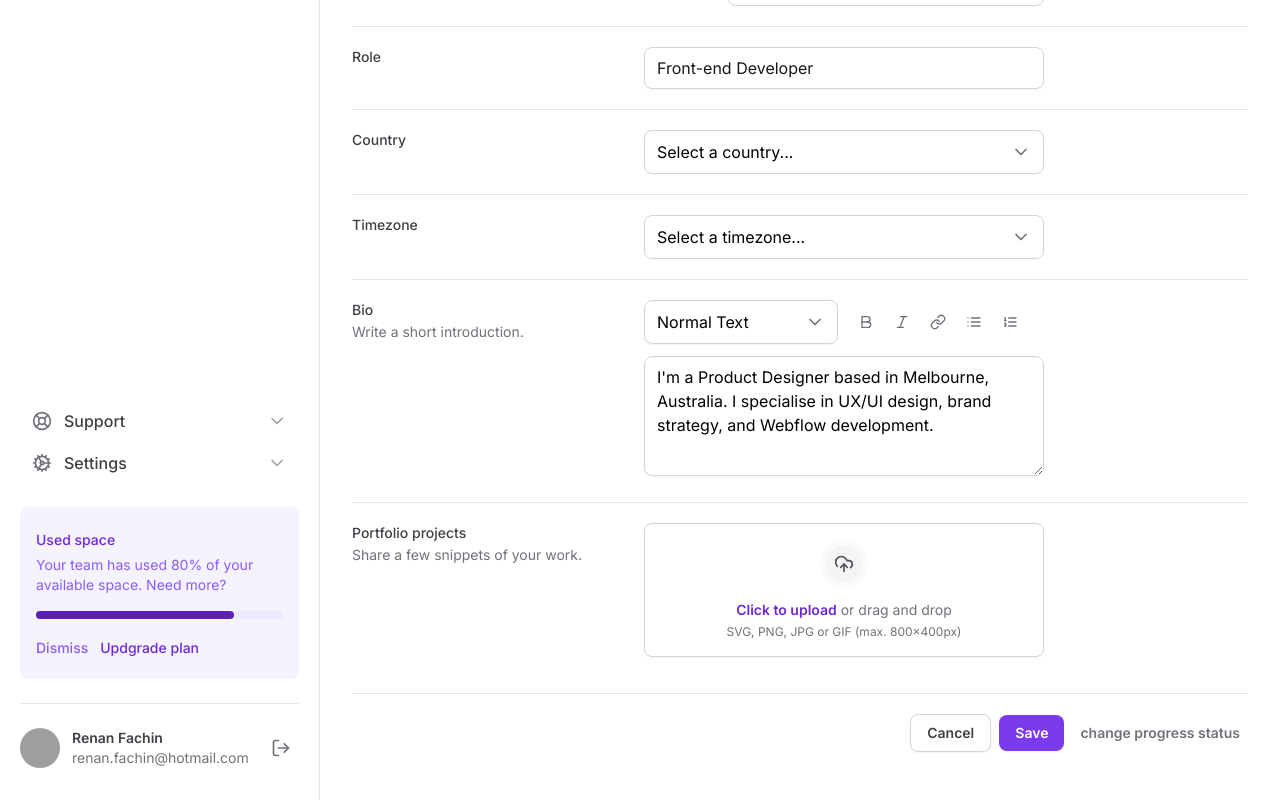
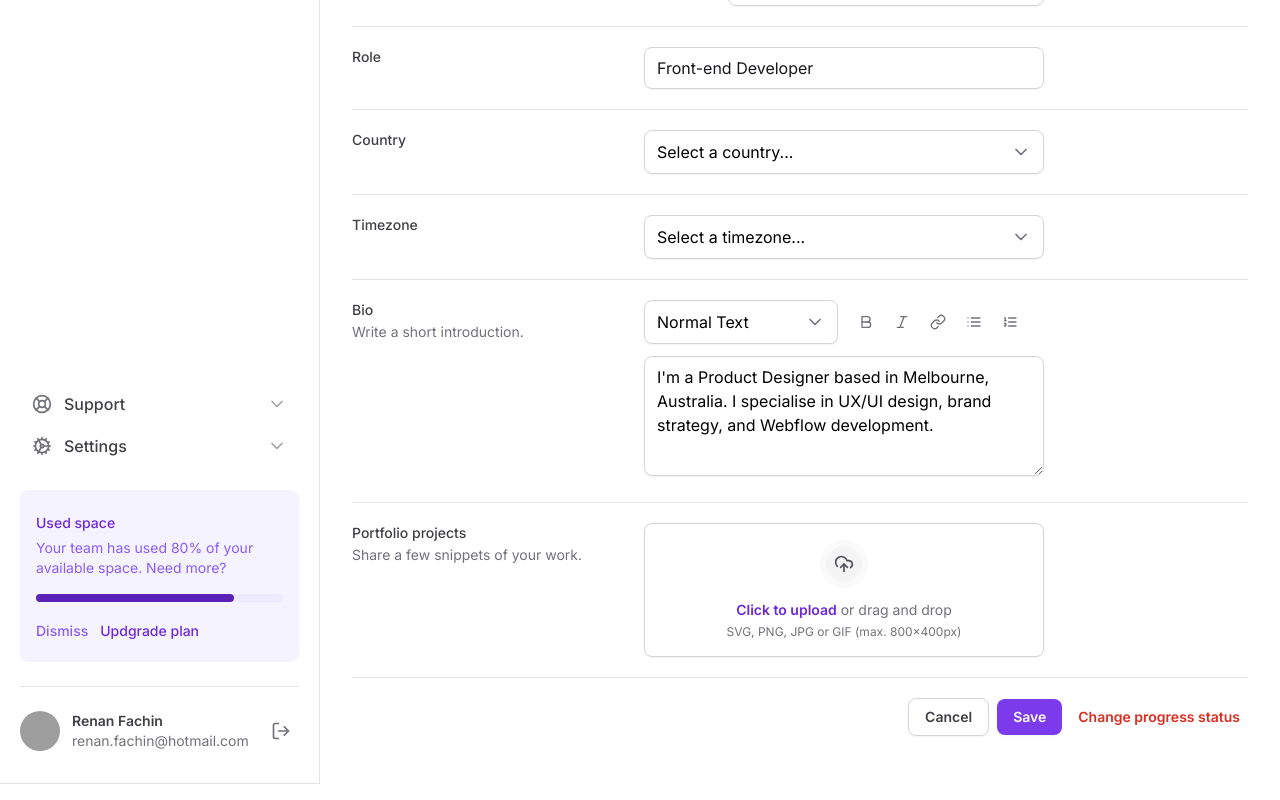
Before and after one commit to RenanFachin/RS_MasterizandoTailwindCSS, a Next.js app: page / in a window 1280 px wide. Shown: the part 544-1344 px from the top of the page. Built offline with nearby package versions, Linux system fonts and the light colour scheme; grey boxes are pictures that could not be loaded.

Commit message:
responsive: aplica responsividade ao componente sidebar

```diff
--- a/src/app/components/Button/index.tsx
+++ b/src/app/components/Button/index.tsx
@@ -10,6 +10,8 @@
     variant: {
       primary: 'bg-violet-600 text-white hover:bg-violet-700',
       ghost: 'rounded-md px-2 hover:bg-zinc-50 shadow-none text-zinc-500',
+      testCustomVariant:
+        'rounded-md px-2 hover:bg-error-100 shadow-none text-error-600',
       outline: 'border border-zinc-300 text-zinc-700 hover:bg-zinc-50',
     },
   },
--- a/src/app/components/FileInput/FileList.tsx
+++ b/src/app/components/FileInput/FileList.tsx
@@ -9,6 +9,10 @@
   const { status } = useFileStatus()
   const { files } = useFileInput()
   const [parent] = useAutoAnimate()
+
+  if (files.length === 0) {
+    return null
+  }
 
   console.log(status)
 
--- a/src/app/components/Sidebar/index.tsx
+++ b/src/app/components/Sidebar/index.tsx
@@ -18,7 +18,7 @@
 
 export function Sidebar() {
   return (
-    <aside className="flex flex-col gap-6 border-r border-zinc-200 px-5 py-8">
+    <aside className="fixed bottom-0 left-0 right-0 top-0 z-20 flex flex-col gap-6 border-b border-zinc-200 bg-white p-4 lg:relative lg:right-auto lg:w-80 lg:border-r lg:px-5 lg:py-8">
       <Logo />
 
       <Input.Root>
--- a/src/app/page.tsx
+++ b/src/app/page.tsx
@@ -230,10 +230,10 @@
             <Button
               type="button"
               form="settings"
-              variant="ghost"
+              variant="testCustomVariant"
               onClick={() => handleChangeStatus()}
             >
-              change progress status
+              Change progress status
             </Button>
           </div>
         </form>
```
